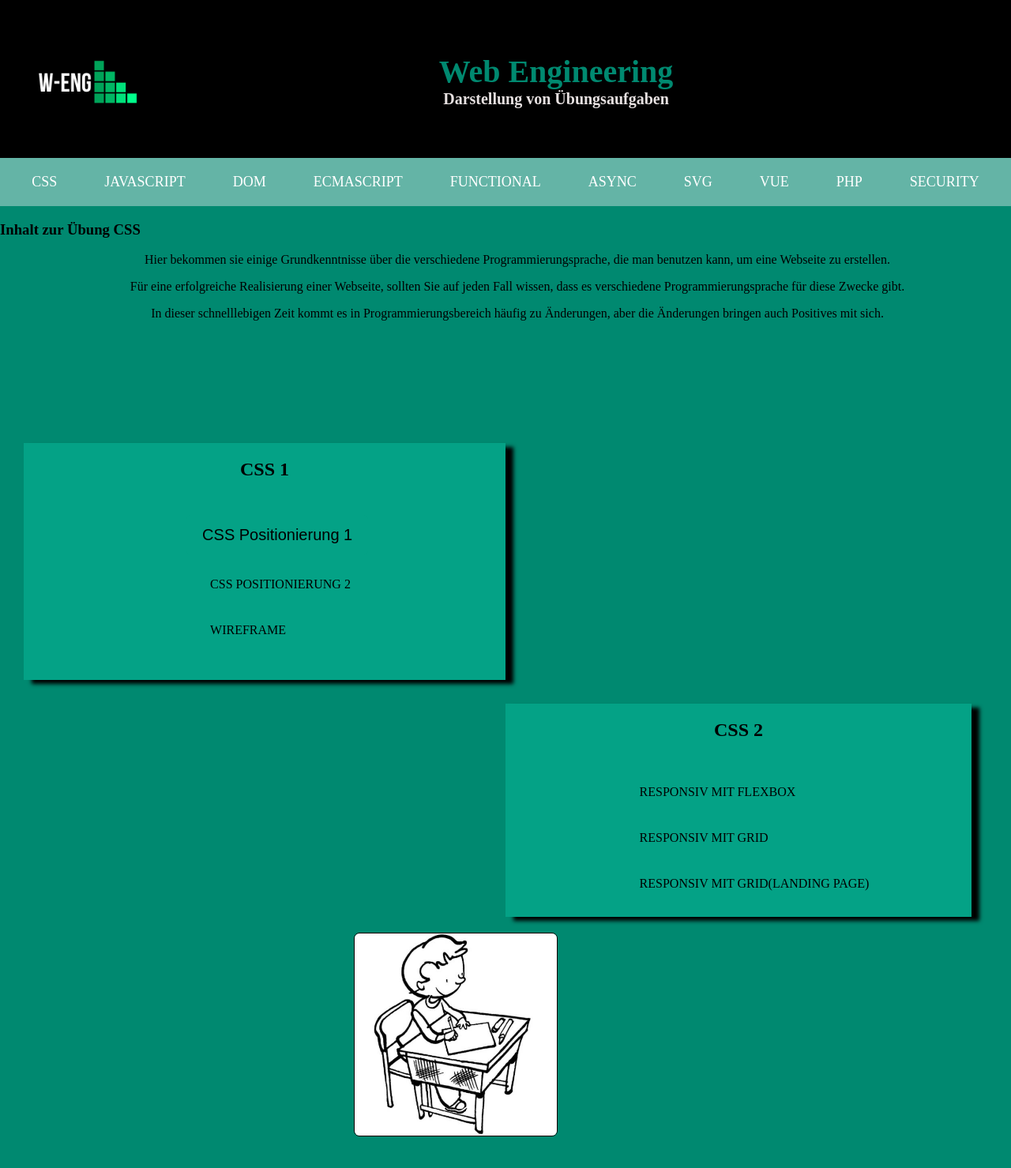
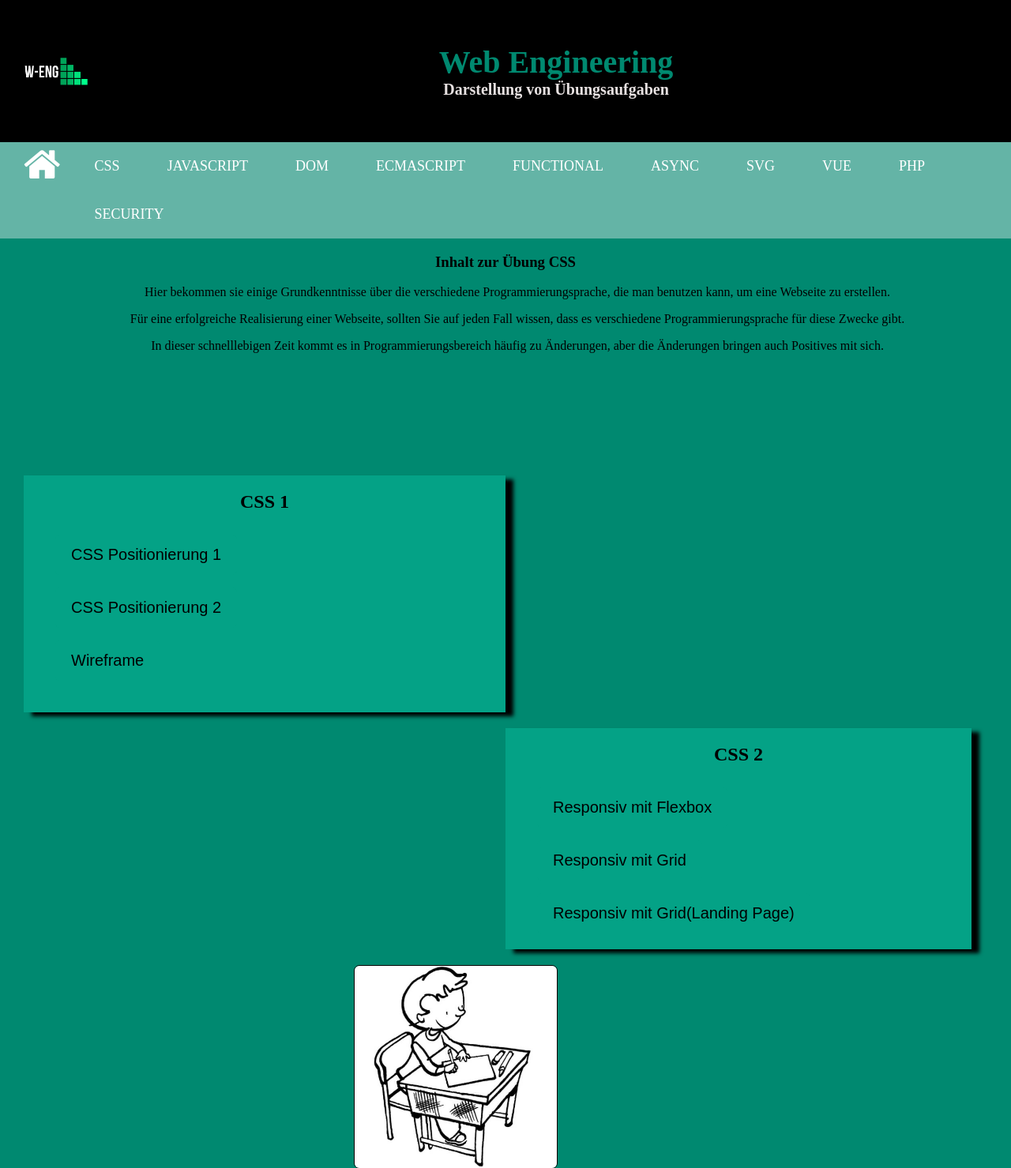
Before and after one commit to jimmyDave99/ProjektWE, a PHP site: page /html/css.html in a window 1280 px wide. Shown: the top 1479 px of the page at 79% size. Run offline with PHP 8.4, Linux system fonts and the light colour scheme.

Commit message:
Commit 10: add icon Home im Nav.

```diff
--- a/css/style1.css
+++ b/css/style1.css
@@ -3,21 +3,20 @@ body{
     padding: 0px;
 }
 
-/*h1{
+h1{
     text-align: Center;
-}*/
+}
 
 header{
     display: grid;
-    height: 200px;
+    height: 180px;
     grid-template-columns: 10% 90%;
     background-color: #000;
     align-items: center;
     justify-content: center;
 }
 .logoheader img{
-    width: 200px;
-
+    width: 100%;
     grid-column-start: 1;
     grid-column-end: 2;
 }
@@ -60,11 +59,14 @@ footer{
 }
 
 nav{
+
     width: 100%;
     background-color: #64b4a6;
     position: -webkit-sticky;
     position: sticky;
-    top: 0px;
+    display: grid;
+    grid-template-columns: 7% 93%;
+    top: 0;
 
 }
 nav ul{
@@ -101,9 +103,20 @@ article li{
     text-align: Center;
     margin-left: 100px;
 }
-.table{
-    display: table;
-    margin: 0 auto;
+.menu-home{
+    grid-column-start: 1;
+    grid-column-end: 2;
+}
+
+.topnav{
+    display: flex;
+    grid-column-start: 2;
+    grid-column-end: 3;
+    justify-content: right;
+    overflow: hidden;
+}
+.topnav .icon {
+    display: none;
 }
 .menu-js:hover,.menu-css:hover,
 .menu-php:hover,.menu-DOM:hover,.menu-ECMAScript:hover,.menu-functional:hover,.menu-Async:hover,.menu-SVG:hover,
@@ -111,9 +124,18 @@ article li{
     border-top: 5px solid #008970;
     background-color: #04a286;
 }
-nav li:hover a{
+nav li:hover a,.active{
     padding: 15px 30px 20px 30px;
 }
+.menu-home:hover{
+    background-color: #04a286;
+
+}
+.active{
+    color: white;
+    font-size: 50px;
+}
+
 .presentation1{
     display: grid;
     padding: 0px;
@@ -262,8 +284,10 @@ h2{
     grid-column-end: 3;
     box-shadow: 10px 5px 5px black;
     margin-right: 50px;
-    margin-top: 30px;
+    margin-top: 20px;
+    padding-bottom: 20px;
     background-color: #04a286;
+
 }
 .right-js1{
     grid-row-start: 2;
--- a/html/DOM.html
+++ b/html/DOM.html
@@ -4,6 +4,7 @@
     <meta charset="UTF-8">
     <meta http-equiv="X-UA-Compatible" content="IE=edge">
     <meta name="viewport" content="width=device-width, initial-scale=1.0">
+    <link rel="stylesheet" href="https://cdnjs.cloudflare.com/ajax/libs/font-awesome/4.7.0/css/font-awesome.min.css">
     <link href="https://fonts.googleapis.com/css2?family=Roboto:wght@100&display=swap" rel="stylesheet">
     <link rel="stylesheet" href="../css/style1.css">
     <title>mein Webseite</title>
@@ -16,6 +17,9 @@
             <strong class="headtitle">Darstellung von Übungsaufgaben</strong> </h1></a>
     </header>
     <nav>
+        <span class="menu-home">
+            <a class="active" href="../index.html"><i class="fa fa-home"></i></a>
+        </span>
         <div class="table">
             <ul>
                 <li class="menu-css">
--- a/html/css.html
+++ b/html/css.html
@@ -4,6 +4,7 @@
     <meta charset="UTF-8">
     <meta http-equiv="X-UA-Compatible" content="IE=edge">
     <meta name="viewport" content="width=device-width, initial-scale=1.0">
+    <link rel="stylesheet" href="https://cdnjs.cloudflare.com/ajax/libs/font-awesome/4.7.0/css/font-awesome.min.css">
     <link href="https://fonts.googleapis.com/css2?family=Roboto:wght@100&display=swap" rel="stylesheet">
     <link rel="stylesheet" href="../css/style1.css">
     <script src="../js/script.js" defer></script>
@@ -17,6 +18,9 @@
             <strong class="headtitle">Darstellung von Übungsaufgaben</strong> </h1></a>
     </header>
     <nav>
+        <span class="menu-home">
+            <a class="active" href="../index.html"><i class="fa fa-home"></i></a>
+        </span>
         <div class="table">
             <ul>
                 <li class="menu-css">
@@ -73,29 +77,37 @@
                 <div class="table">
                     <ul>
                         <li class="css-positionierung1">
-                            <!--/*
-                            source : https://www.w3schools.com/howto/tryit.asp?filename=tryhow_css_login_form_modal
-                            -->
-                            <button onclick="document.getElementById('id01').style.display='block'"
+                            <button onclick="document.getElementById('idpos1').style.display='block'"
                                     style="width: auto;">CSS Positionierung 1</button>
-                            <div id="id01" class="modal">
-
-                                <form action="" class="modal-content animate" method="post">
+                            <div id="idpos1" class="csspos1">
                                     <div class="imgcontainer">
-                            <span onclick="document.getElementById('id01')
+                            <span onclick="document.getElementById('idpos1')
                     .style.display='none'" class="close" title="Close Modal">&times;</span>
-                                        <a href="ubung2_1.html">CSS Positionierung 1</a>
+                                        <iframe class="csspos1container animate" src="ubung2_1.html" title="übungcss positionierung1"></iframe>
                                     </div>
-                                </form>
-
                             </div>
-
                         </li>
                         <li class="css-positionierung2">
-                            <a href="ubung2_2.html">CSS Positionierung 2</a>
+                            <button onclick="document.getElementById('idpos2').style.display='block'"
+                                    style="width: auto;">CSS Positionierung 2</button>
+                            <div id="idpos2" class="csspos1">
+                                <div class="imgcontainer">
+                            <span onclick="document.getElementById('idpos2')
+                    .style.display='none'" class="close" title="Close Modal">&times;</span>
+                                    <iframe class="csspos1container animate" src="ubung2_2.html" title="übungcss positionierung2"></iframe>
+                                </div>
+                            </div>
                         </li>
                         <li class="css-Wireframe">
-                            <a href="ubung2_3.html">Wireframe</a>
+                            <button onclick="document.getElementById('idwir').style.display='block'"
+                                    style="width: auto;">Wireframe</button>
+                            <div id="idwir" class="csspos1">
+                                <div class="imgcontainer">
+                            <span onclick="document.getElementById('idwir')
+                    .style.display='none'" class="close" title="Close Modal">&times;</span>
+                                    <iframe class="csspos1container animate" src="ubung2_3.html" title="übungcss wireframe"></iframe>
+                                </div>
+                            </div>
                         </li>
                     </ul>
                 </div>
@@ -105,13 +117,37 @@
                 <div class="table">
                     <ul>
                         <li class="css-flexbox">
-                            <a href="ubung3_1.html">Responsiv mit Flexbox</a>
+                            <button onclick="document.getElementById('idrflex').style.display='block'"
+                                    style="width: auto;">Responsiv mit Flexbox</button>
+                            <div id="idrflex" class="csspos1">
+                                <div class="imgcontainer">
+                            <span onclick="document.getElementById('idrflex')
+                    .style.display='none'" class="close" title="Close Modal">&times;</span>
+                                    <iframe class="csspos1container animate" src="ubung3_1.html" title="übungcss flexbox"></iframe>
+                                </div>
+                            </div>
                         </li>
                         <li class="css-grid1">
-                            <a href="ubung3_2.html">Responsiv mit Grid</a>
+                            <button onclick="document.getElementById('idgrid').style.display='block'"
+                                    style="width: auto;">Responsiv mit Grid</button>
+                            <div id="idgrid" class="csspos1">
+                                <div class="imgcontainer">
+                            <span onclick="document.getElementById('idgrid')
+                    .style.display='none'" class="close" title="Close Modal">&times;</span>
+                                    <iframe class="csspos1container animate" src="ubung3_2.html" title="übungcss grid"></iframe>
+                                </div>
+                            </div>
                         </li>
                         <li class="css-grid2">
-                            <a href="ubung3_3.html">Responsiv mit Grid(Landing Page)</a>
+                            <button onclick="document.getElementById('idlp').style.display='block'"
+                                    style="width: auto;">Responsiv mit Grid(Landing Page)</button>
+                            <div id="idlp" class="csspos1">
+                                <div class="imgcontainer">
+                            <span onclick="document.getElementById('idlp')
+                    .style.display='none'" class="close" title="Close Modal">&times;</span>
+                                    <iframe class="csspos1container animate" src="ubung3_3.html" title="übungcss grid(landig Page)"></iframe>
+                                </div>
+                            </div>
                         </li>
                     </ul>
 
--- a/html/javascript.html
+++ b/html/javascript.html
@@ -4,6 +4,7 @@
     <meta charset="UTF-8">
     <meta http-equiv="X-UA-Compatible" content="IE=edge">
     <meta name="viewport" content="width=device-width, initial-scale=1.0">
+    <link rel="stylesheet" href="https://cdnjs.cloudflare.com/ajax/libs/font-awesome/4.7.0/css/font-awesome.min.css">
     <link href="https://fonts.googleapis.com/css2?family=Roboto:wght@100&display=swap" rel="stylesheet">
     <link rel="stylesheet" href="../css/style1.css">
     <title>javascript</title>
@@ -17,6 +18,9 @@
 
     </header>
     <nav>
+        <span class="menu-home">
+            <a class="active" href="../index.html"><i class="fa fa-home"></i></a>
+        </span>
         <div class="table">
             <ul>
                 <li class="menu-css">
```
Also changed, not shown: other parts of css/style1.css (+48 -50 lines), index.html (+9 -1 lines), js/script.js (+30 -12 lines).
